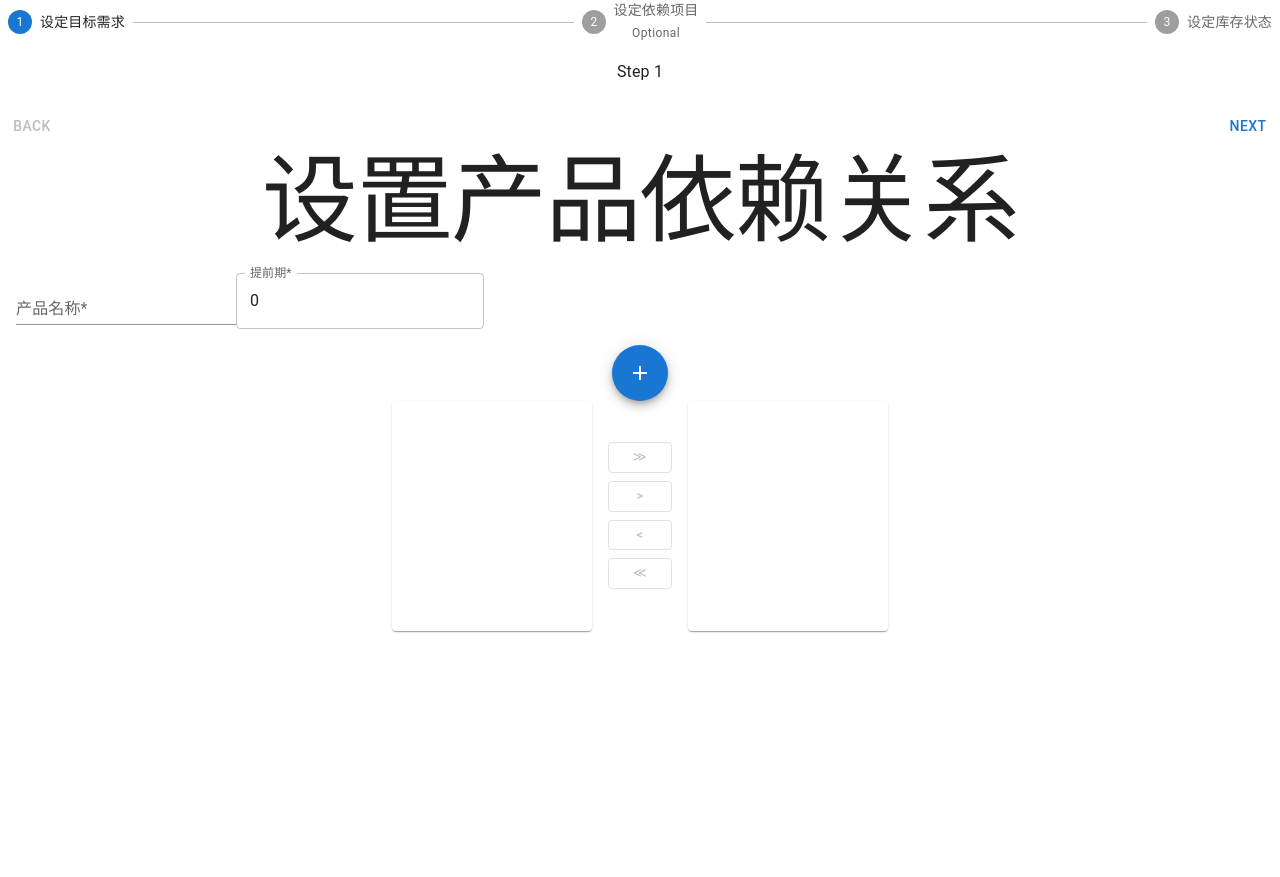
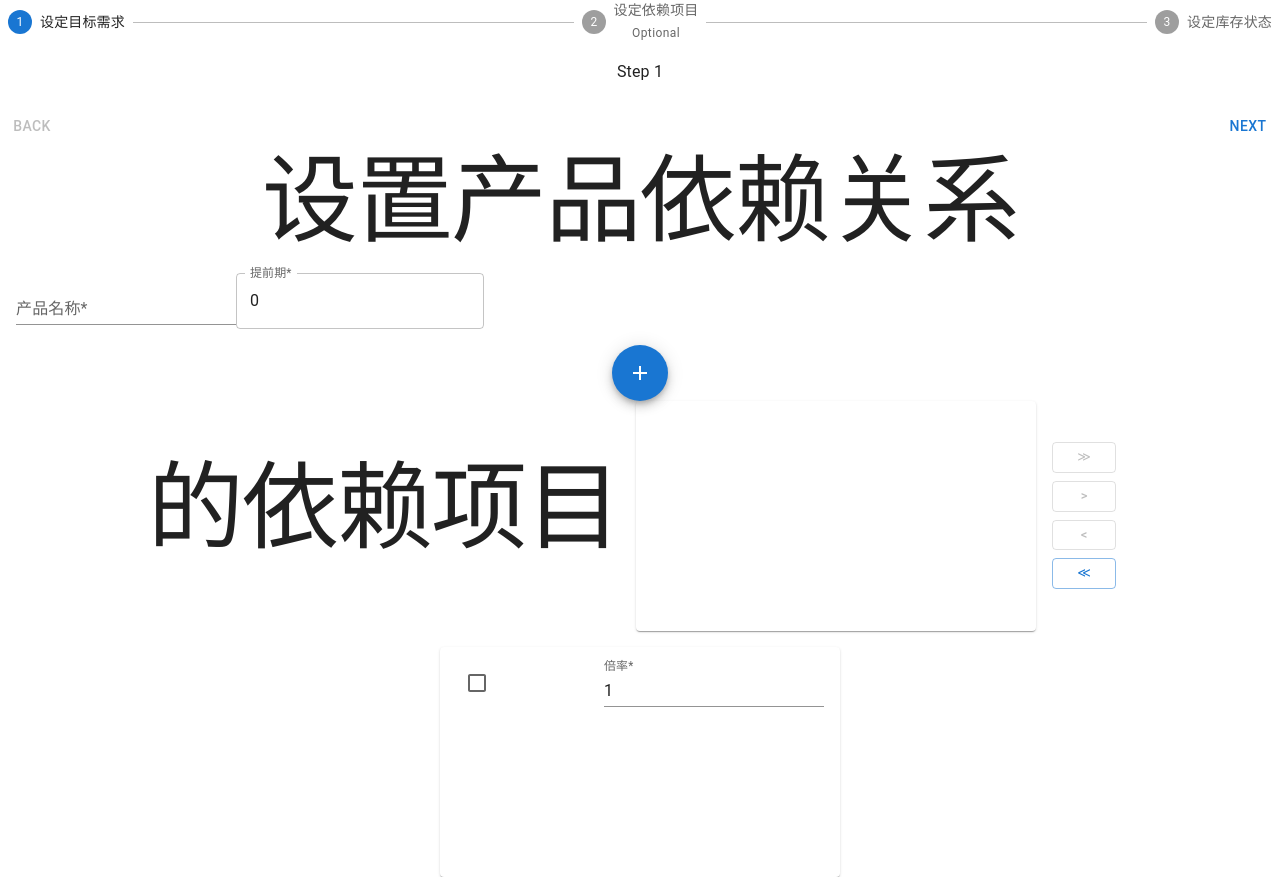
Before and after one commit to Yuan-Quan/mrp-planner-react, a React (Create React App) app: page /config/dependencies in a window 1280 px wide. Both pictures are taken after a click on the button "add". Before the commit the page ends 800 px from the top, so only its background shows below. Built offline with nearby package versions, Linux system fonts and the light colour scheme.

Commit message:
IMPL select dependencis

```diff
--- a/src/components/configPage/DependencyTransferList.tsx
+++ b/src/components/configPage/DependencyTransferList.tsx
@@ -9,6 +9,7 @@ import Button from '@mui/material/Button';
 import Paper from '@mui/material/Paper';
 import { IProduct } from '../../MrpData';
 import { AppContext } from '../../App';
+import { TextField, Typography } from '@mui/material';
 
 function not(a: readonly number[], b: readonly number[]) {
     return a.filter((value) => b.indexOf(value) === -1);
@@ -18,11 +19,100 @@ function intersection(a: readonly number[], b: readonly number[]) {
     return a.filter((value) => b.indexOf(value) !== -1);
 }
 
-export default function DepsTransferList() {
+export default function DepsTransferList(props: IProduct) {
     const { targetProducts, normalProducts, setTargetProducts, setNormalProducts } = React.useContext(AppContext)
     const [checked, setChecked] = React.useState<readonly number[]>([]);
-    const [left, setLeft] = React.useState<readonly number[]>([]);
-    const [right, setRight] = React.useState<readonly number[]>(normalProducts.map((product) => product.idx));
+    const [left, setLeft] = React.useState<readonly number[]>(props.dependencis.map((deps) => deps.deps_idx));
+    const [right, setRight] = React.useState<readonly number[]>(normalProducts.map((product) => product.idx).filter((idx) => !props.dependencis.map((deps) => deps.deps_idx).includes(idx)));
+
+    // set deps
+    React.useEffect(() => {
+        // if curent props is a product in targetProducts
+        if (targetProducts.map((product) => product.idx).includes(props.idx)) {
+            const newTargetProducts = targetProducts.map((product) => {
+                if (product.idx == props.idx) {
+                    left.map((left_idx) => {
+                        // if its already in the deps, do nothing, only when its not in the deps, add it
+                        if (!product.dependencis.map((deps) => deps.deps_idx).includes(left_idx)) {
+                            product.dependencis.push({
+                                deps_idx: left_idx,
+                                ratio: 1
+                            })
+                        }
+                    })
+                    return product
+                }
+                else {
+                    return product
+                }
+            });
+            setTargetProducts(newTargetProducts);
+        }
+        else { // else it must be a product in normalProducts
+            const newNormalProducts = normalProducts.map((product) => {
+                if (product.idx == props.idx) {
+                    left.map((left_idx) => {
+                        if (!product.dependencis.map((deps) => deps.deps_idx).includes(left_idx)) {
+                            product.dependencis.push({
+                                deps_idx: left_idx,
+                                ratio: 1
+                            })
+                        }
+                    })
+                    return product
+                }
+                else {
+                    return product
+                }
+            });
+            setNormalProducts(newNormalProducts);
+        }
+        console.log("left changed")
+        console.log(targetProducts)
+        console.log(normalProducts)
+    }, [left])
+
+    // set deps
+    React.useEffect(() => {
+        // if curent props is a product in targetProducts
+        if (targetProducts.map((product) => product.idx).includes(props.idx)) {
+            const newTargetProducts = targetProducts.map((product) => {
+                if (product.idx == props.idx) {
+                    right.map((right_idx) => {
+                        // if it exist in the deps, remove it
+                        if (product.dependencis.map((deps) => deps.deps_idx).includes(right_idx)) {
+                            product.dependencis = product.dependencis.filter((deps) => deps.deps_idx != right_idx)
+                        }
+                    })
+                    return product
+                }
+                else {
+                    return product
+                }
+            });
+            setTargetProducts(newTargetProducts);
+        }
+        else { // else it must be a product in normalProducts
+            const newNormalProducts = normalProducts.map((product) => {
+                if (product.idx == props.idx) {
+                    right.map((right_idx) => {
+                        // if it exist in the deps, remove it
+                        if (product.dependencis.map((deps) => deps.deps_idx).includes(right_idx)) {
+                            product.dependencis = product.dependencis.filter((deps) => deps.deps_idx != right_idx)
+                        }
+                    })
+                    return product
+                }
+                else {
+                    return product
+                }
+            });
+            setNormalProducts(newNormalProducts);
+        }
+        console.log("right changed")
+        console.log(targetProducts)
+        console.log(normalProducts)
+    }, [right])
 
     const findProductByIdx = (idx: number) => {
         return [...targetProducts, ...normalProducts].find((product) => product.idx == idx)
@@ -67,7 +157,7 @@ export default function DepsTransferList() {
     };
 
     const customList = (items: readonly number[]) => (
-        <Paper sx={{ width: 200, height: 230, overflow: 'auto' }}>
+        <Paper sx={{ width: 400, height: 230, overflow: 'auto' }}>
             <List dense component="div" role="list">
                 {items.map((value: number) => {
                     const labelId = `transfer-list-item-${value}-label`;
@@ -90,6 +180,7 @@ export default function DepsTransferList() {
                                 />
                             </ListItemIcon>
                             <ListItemText id={labelId} primary={findProductByIdx(value)?.name} />
+                            <TextField id="standard-basic" label="倍率*" variant="standard" defaultValue={1} />
                         </ListItem>
                     );
                 })}
@@ -99,6 +190,7 @@ export default function DepsTransferList() {
 
     return (
         <Grid container spacing={2} justifyContent="center" alignItems="center">
+            <Typography variant="h1">{props.name}的依赖项目</Typography>
             <Grid item>{customList(left)}</Grid>
             <Grid item>
                 <Grid container direction="column" alignItems="center">
--- a/src/pages/ConfigDependencis.tsx
+++ b/src/pages/ConfigDependencis.tsx
@@ -30,7 +30,8 @@ export const ConfigDependencis = () => {
                 </Fab>
             </Box>
             <Box>
-                <DepsTransferList />
+                {targetProducts.map((product, index) => (<DepsTransferList {...product} />))}
+                {normalProducts.map((product, index) => (<DepsTransferList {...product} />))}
             </Box>
 
         </Box>
```
